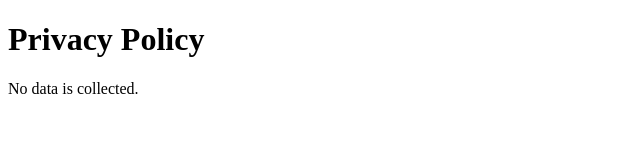
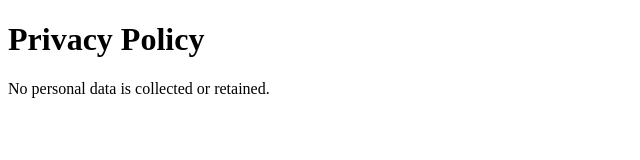
Before and after one commit to rpxn/minimalprivacypolicy, a plain HTML site: page index.html in a window 1280 px wide. Shown: the whole page, without its empty margins (0-640 px from the left). Drawn offline with Linux system fonts and the light colour scheme.

Commit message:
Update index.html

```diff
--- a/index.html
+++ b/index.html
@@ -6,6 +6,6 @@
  </head>
  <body>
   <h1>Privacy Policy</h1>
-  <p>No data is collected.</p>
+  <p>No personal data is collected or retained.</p>
  </body>
 </html>
```
